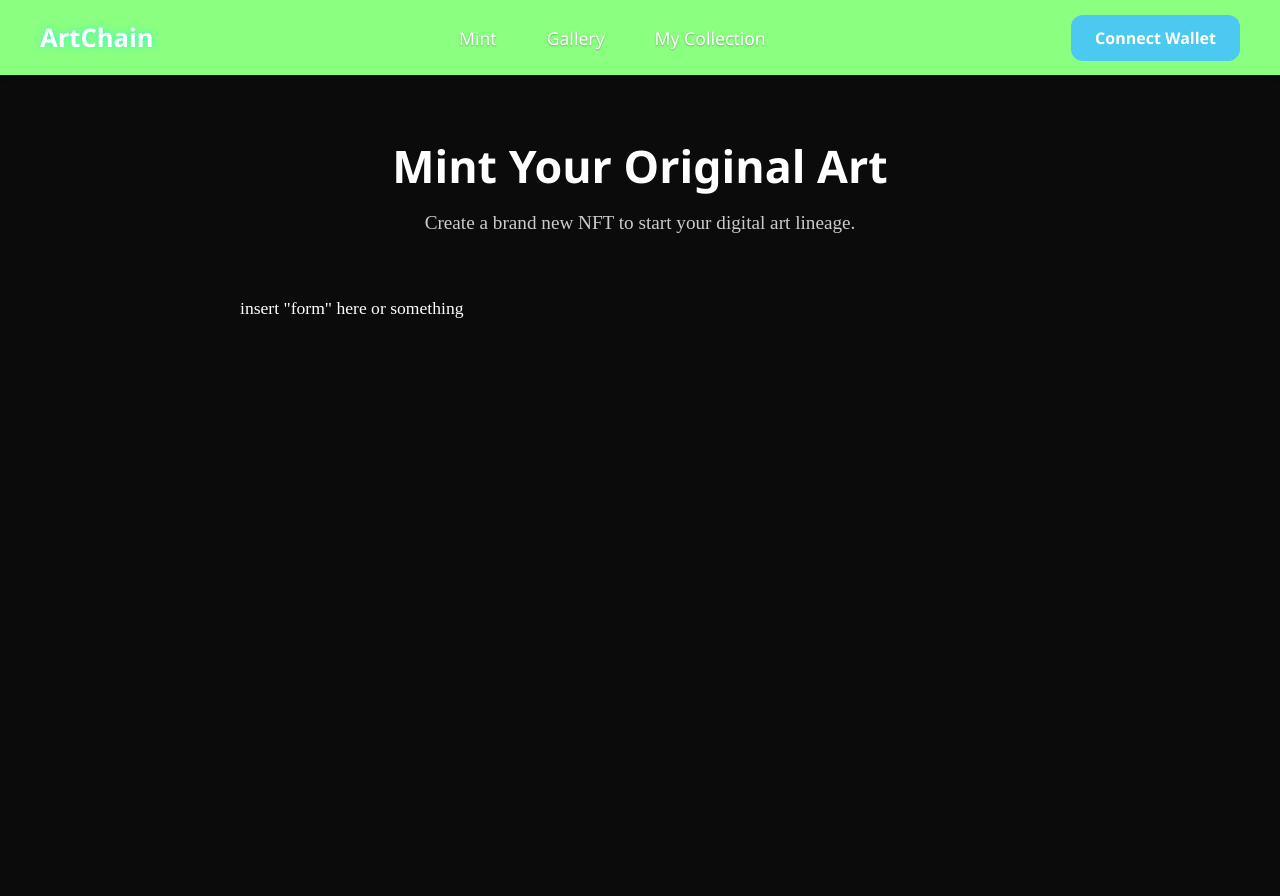
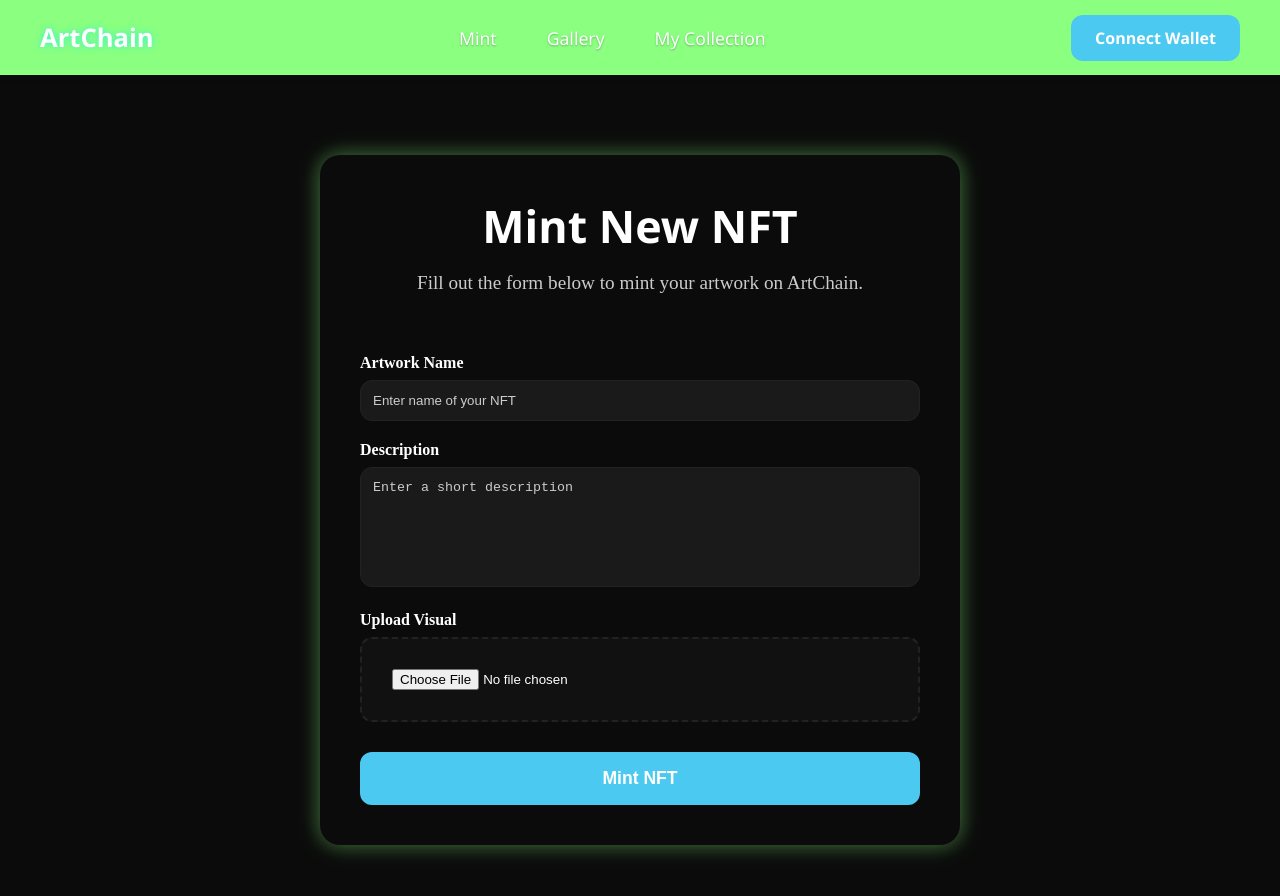
Before and after one commit to JakeSilva5/ArtChain-FullStack, a Next.js app: page /mint in a window 1280 px wide. Shown: the top 896 px of the page. Before the commit the page ends 800 px from the top, so only its background shows below. Built offline with nearby package versions, Linux system fonts and the light colour scheme.

Commit message:
Mint UI - upload nft

```diff
--- a/pages/mint.js
+++ b/pages/mint.js
@@ -1,29 +1,86 @@
+import { useState } from 'react';
 import styled from 'styled-components';
-import Footer from '@/components/LandingPage/Footer';
 
 export default function MintPage() {
+  const [form, setForm] = useState({
+    name: '',
+    description: '',
+    image: null,
+  });
+
+  const handleChange = (e) => {
+    const { name, value, files } = e.target;
+    if (name === 'image') {
+      setForm((prev) => ({ ...prev, image: files[0] }));
+    } else {
+      setForm((prev) => ({ ...prev, [name]: value }));
+    }
+  };
+
+  const handleSubmit = (e) => {
+    e.preventDefault();
+    alert("Minting logic will go here");
+  };
+
   return (
-    <>
-      <PageWrapper>
+    <PageWrapper>
+      <GlowContainer>
         <Header>
-          <h1>Mint Your Original Art</h1>
-          <p>Create a brand new NFT to start your digital art lineage.</p>
+          <h1>Mint New NFT</h1>
+          <p>Fill out the form below to mint your artwork on ArtChain.</p>
         </Header>
 
-        <Content>
+        <Form onSubmit={handleSubmit}>
+          <Label>Artwork Name</Label>
+          <Input
+            type="text"
+            name="name"
+            value={form.name}
+            onChange={handleChange}
+            placeholder="Enter name of your NFT"
+          />
 
-          <p>insert "form" here or something</p>
-        </Content>
-      </PageWrapper>
-    </>
+          <Label>Description</Label>
+          <TextArea
+            name="description"
+            value={form.description}
+            onChange={handleChange}
+            placeholder="Enter a short description"
+          />
+
+          <Label>Upload Visual</Label>
+          <UploadContainer>
+            <UploadInput
+              type="file"
+              name="image"
+              accept="image/*"
+              onChange={handleChange}
+            />
+          </UploadContainer>
+
+          <SubmitButton type="submit">Mint NFT</SubmitButton>
+        </Form>
+      </GlowContainer>
+    </PageWrapper>
   );
 }
 
 const PageWrapper = styled.div`
   background: ${({ theme }) => theme.colors.background};
   color: ${({ theme }) => theme.colors.text};
-  min-height: 80vh;
-  padding: 60px 20px;
+  min-height: 100vh;
+  padding: 80px 20px;
+  display: flex;
+  justify-content: center;
+`;
+
+const GlowContainer = styled.div`
+  width: 100%;
+  max-width: 640px;
+  padding: 40px;
+  border-radius: 20px;
+  background: #0b0b0b;
+  box-shadow: 0 0 18px rgba(138, 255, 128, 0.2), 0 0 24px rgba(138, 255, 128, 0.3);
 `;
 
 const Header = styled.div`
@@ -32,8 +89,8 @@ const Header = styled.div`
 
   h1 {
     font-size: 2.8rem;
+    margin-bottom: 16px;
     font-family: ${({ theme }) => theme.fonts.heading};
-    margin-bottom: 16px;
   }
 
   p {
@@ -42,9 +99,77 @@ const Header = styled.div`
   }
 `;
 
-const Content = styled.div`
-  max-width: 800px;
-  margin: 0 auto;
+const Form = styled.form`
+  width: 100%;
+`;
+
+const Label = styled.label`
+  display: block;
+  margin-bottom: 8px;
+  font-weight: bold;
+`;
+
+const Input = styled.input`
+  width: 100%;
+  padding: 12px;
+  background: #1a1a1a;
+  border: 1px solid ${({ theme }) => theme.colors.border};
+  border-radius: ${({ theme }) => theme.radius};
+  color: ${({ theme }) => theme.colors.text};
+  margin-bottom: 20px;
+
+  &::placeholder {
+    color: ${({ theme }) => theme.colors.muted};
+  }
+`;
+
+const TextArea = styled.textarea`
+  width: 100%;
+  padding: 12px;
+  background: #1a1a1a;
+  border: 1px solid ${({ theme }) => theme.colors.border};
+  border-radius: ${({ theme }) => theme.radius};
+  color: ${({ theme }) => theme.colors.text};
+  height: 120px;
+  resize: none;
+  margin-bottom: 20px;
+
+  &::placeholder {
+    color: ${({ theme }) => theme.colors.muted};
+  }
+`;
+
+const UploadContainer = styled.div`
+  border: 2px dashed ${({ theme }) => theme.colors.border};
+  background: #111;
+  padding: 30px;
+  border-radius: ${({ theme }) => theme.radius};
+  text-align: center;
+  color: ${({ theme }) => theme.colors.muted};
+  margin-bottom: 30px;
+`;
+
+const UploadInput = styled.input`
+  width: 100%;
+  cursor: pointer;
+  color: ${({ theme }) => theme.colors.text};
+`;
+
+const SubmitButton = styled.button`
+  width: 100%;
+  padding: 16px;
+  background: ${({ theme }) => theme.colors.primary};
+  color: white;
   font-size: 1.1rem;
-  line-height: 1.6;
+  font-weight: bold;
+  border: none;
+  border-radius: ${({ theme }) => theme.radius};
+  cursor: pointer;
+  transition: 0.3s;
+
+  &:hover {
+    background: #000;
+    box-shadow: 0 0 14px ${({ theme }) => theme.colors.primary};
+    color: white;
+  }
 `;
```
